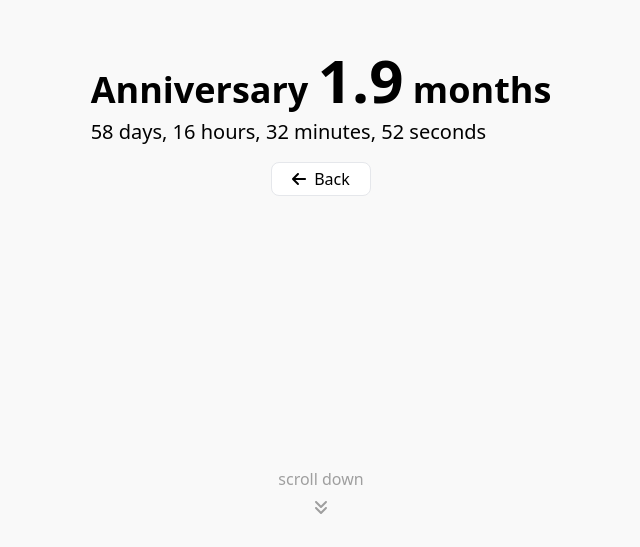
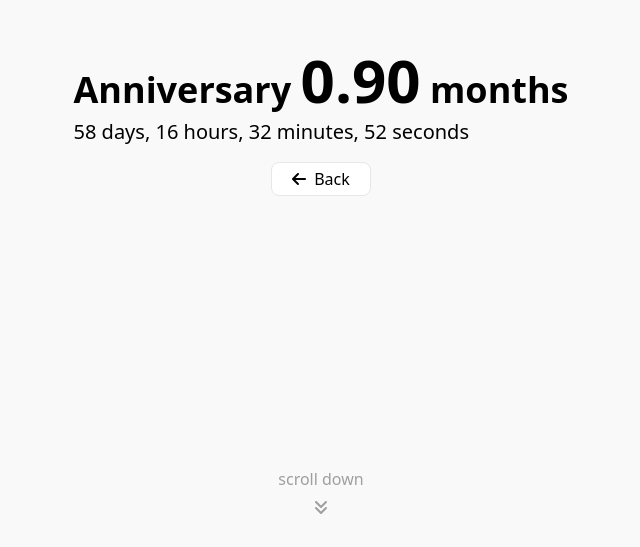
Before and after one commit to ohmarsyxz/anniversary, a React (Vite) app: page /anniversary/page in a window 1280 px wide. Shown: the part 253-800 px from the top of the page, without its empty margins (319-959 px from the left). Built offline with nearby package versions, Linux system fonts and the light colour scheme.

Commit message:
fix bug of anniversary time

```diff
--- a/src/components/Anniversary/page.jsx
+++ b/src/components/Anniversary/page.jsx
@@ -40,19 +40,18 @@ const AnniversaryPage = () => {
     setTimeDifference({ days, hours, minutes, seconds });
   };
 
-  const calculateDaysDifference = (inputDate) => {
+  const calculateMonthsDifference = (inputDate) => {
     if (!inputDate) return null;
 
     const input = new Date(inputDate);
     const target = new Date("2024-09-29T00:00:00.000Z");
 
-    const yearDifference = target.getFullYear() - input.getFullYear();
-
-    const monthDifference = target.getMonth() - input.getMonth();
-
-    let totalMonths = yearDifference * 12 + monthDifference;
+    let totalMonths =
+      (target.getFullYear() - input.getFullYear()) * 12 +
+      (target.getMonth() - input.getMonth());
 
     const dayDifference = target.getDate() - input.getDate();
+
     if (dayDifference < 0) {
       totalMonths -= 1;
     }
@@ -62,12 +61,13 @@ const AnniversaryPage = () => {
       input.getMonth() + 1,
       0
     ).getDate();
-    const decimalMonths = totalMonths + dayDifference / daysInInputMonth;
 
-    return -decimalMonths.toFixed(2);
+    const decimalMonths = -(totalMonths + dayDifference / daysInInputMonth) - 1;
+
+    return decimalMonths.toFixed(2);
   };
 
-  const monthDifference = calculateDaysDifference(new Date());
+  const monthDifference = calculateMonthsDifference(new Date().toISOString());
 
   useEffect(() => {
     calculateTimeDifference();
```
